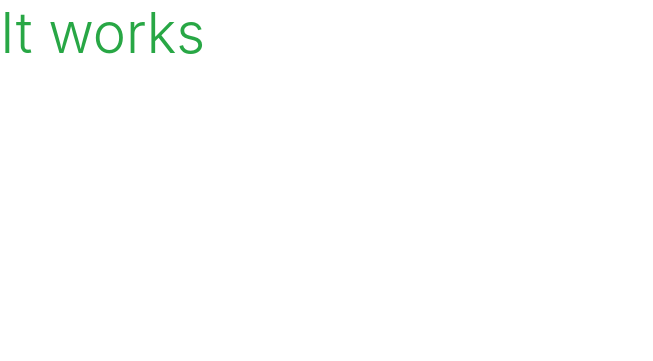
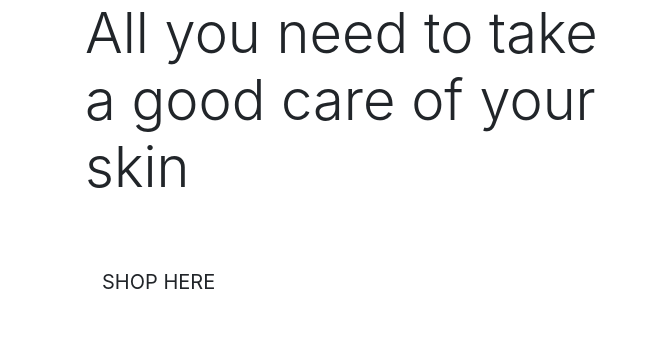
Before and after one commit to MaggieDaisy/Easy_Skincare, a Django app: page / in a window 1280 px wide. Shown: the top 361 px of the page, without its empty margins (0-653 px from the left). Run offline with Django 3.2, Linux system fonts and the light colour scheme; some libraries are stand-ins or nearby versions.

Commit message:
Create basic content for the home page

```diff
--- a/home/templates/home/index.html
+++ b/home/templates/home/index.html
@@ -1,6 +1,26 @@
 {% extends "base.html" %}
 {% load static %}
 
+{% block page_header %}
+<div class="container header-container">
+    <div class="row">
+        <div class="col"></div>
+    </div>
+</div>
+{% endblock %}
+
 {% block content %}
-<h1 class="display-4 text-success">It works</h1>
+<div class="container h-100">
+    <div class="row h-100">
+        <div class="col-7 col-md-6 my-auto">
+            <h1 class="display-4 logo-font text-black">All you need to take a good care of your skin</h1>
+            <div class="my-5">
+                <h4>
+                    <a href="{% url 'products' %}" class="shop-now-button btn btn-lg rounded-0 text-uppercase py-3">Shop
+                        Here</a>
+                </h4>
+            </div>
+        </div>
+    </div>
+</div>
 {% endblock %}
```
